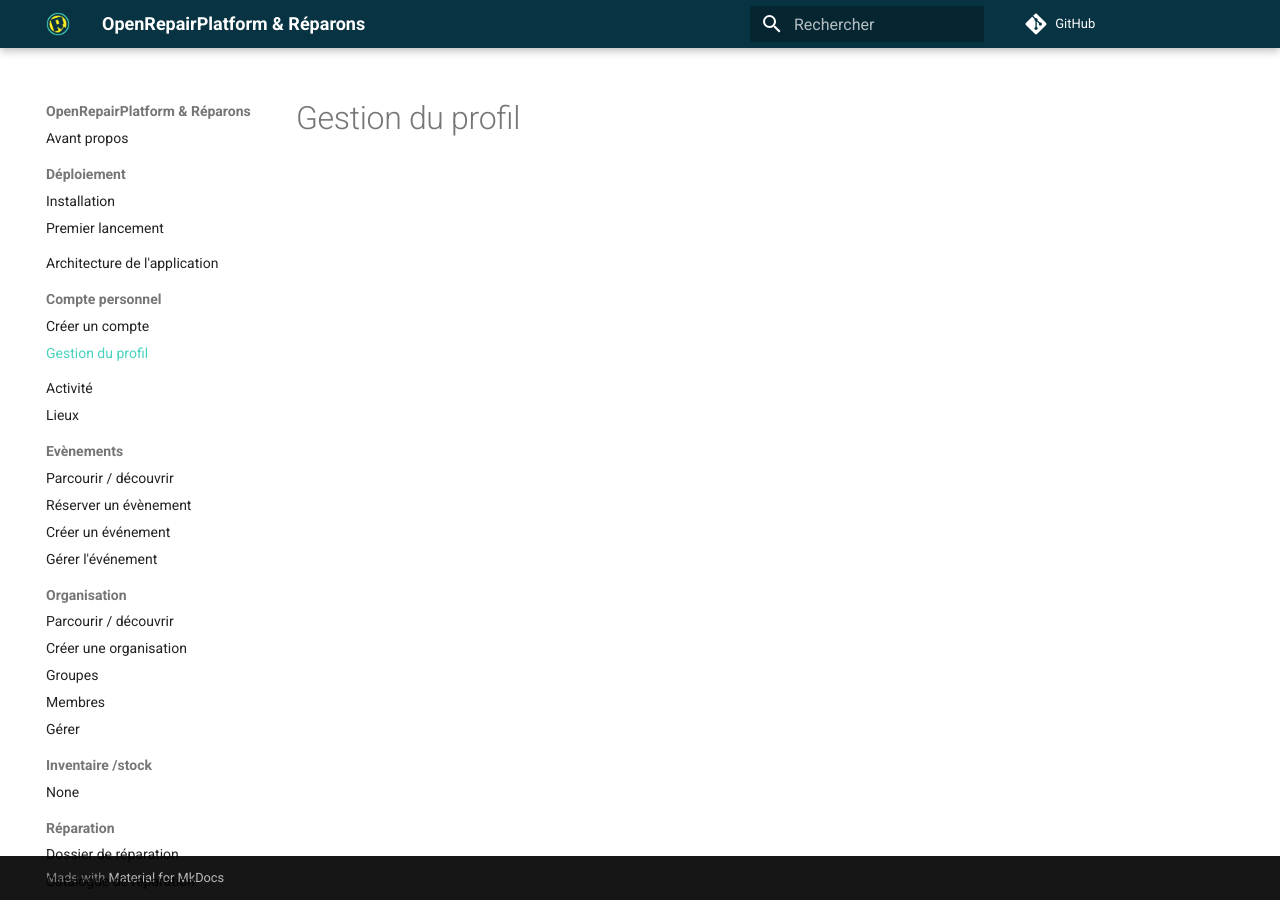
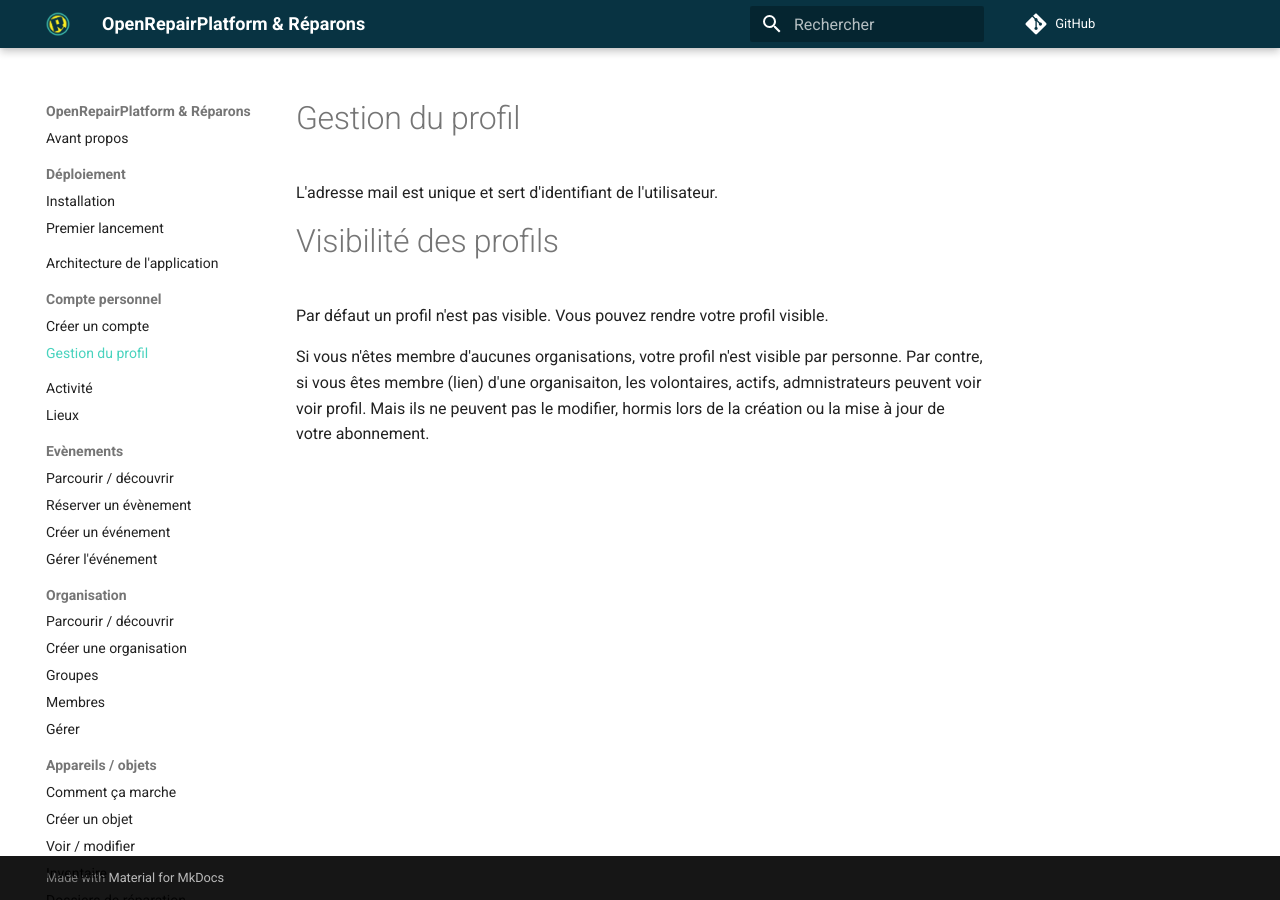
Before and after one commit to AtelierSoude/OpenRepairPlatform-docmentation, an MkDocs documentation site: the page built from docs/account/profil.md, in a window 1280 px wide. Built offline with MkDocs 1.6.1 and Material for MkDocs 9.7.7, drawn with Linux system fonts in a browser that asks for light colours; nearby versions of some CDN libraries; comment, search, counter and statistics services are not loaded.

Commit message:
stuff n device work

```diff
--- a/docs/account/profil.md
+++ b/docs/account/profil.md
@@ -1 +1,11 @@
 # Gestion du profil
+
+L'adresse mail est unique et sert d'identifiant de l'utilisateur.
+
+# Visibilité des profils
+
+Par défaut un profil n'est pas visible. Vous pouvez rendre votre profil visible.
+
+Si vous n'êtes membre d'aucunes organisations, votre profil n'est visible par personne.
+Par contre, si vous êtes membre (lien) d'une organisaiton, les volontaires, actifs, admnistrateurs peuvent voir voir profil.
+Mais ils ne peuvent pas le modifier, hormis lors de la création ou la mise à jour de votre abonnement.
--- a/docs/repair/repair-folder.md
+++ /dev/null
@@ -1 +0,0 @@
-# Dossier de réparation
--- a/docs/repair/repair-index.md
+++ /dev/null
@@ -1 +0,0 @@
-# Catalogue de réparation
--- /dev/null
+++ b/docs/stuffs-device/stuff-create.md
@@ -0,0 +1,5 @@
+
+
+# Créer un objet
+
+La création d'objet utilise ce même fomulaire :
--- a/mkdocs.yml
+++ b/mkdocs.yml
@@ -34,8 +34,12 @@ nav:
       - 'organization/groups.md'
       - 'organization/members.md'
       - 'organization/manage.md'
-  - 'Inventaire /stock ':
-      - 'inventory/'
+  - 'Appareils / objets':
+      - 'stuffs-device/how-it-works.md'
+      - 'stuffs-device/stuff-create.md'
+      - 'stuffs-device/view-edit.md'
+      - 'stuffs-device/stock.md'
+      - 'stuffs-device/repair.md'
   - 'Réparation':
       - 'repair/repair-folder.md'
       - 'repair/repair-index.md'
```
Also changed, not shown: docs/stuffs-device/how-it-works.md (added, +45 -0 lines), docs/stuffs-device/repair.md (added, +12 -0 lines), docs/stuffs-device/stock.md (added, +24 -0 lines), docs/stuffs-device/view-edit.md (added, +18 -0 lines).
